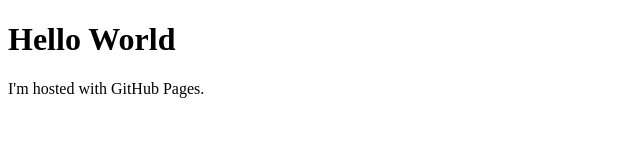
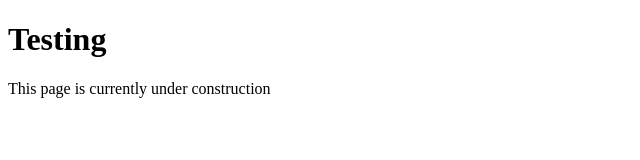
Before and after one commit to MadeleineBirchfield/MadeleineBirchfield.github.io, a plain HTML site: page index.html in a window 1280 px wide. Shown: the whole page, without its empty margins (0-640 px from the left). Drawn offline with Linux system fonts and the light colour scheme.

Commit message:
Update index.html

```diff
--- a/index.html
+++ b/index.html
@@ -1,7 +1,7 @@
 <!DOCTYPE html>
 <html lang="en">
 <body>
-<h1>Hello World</h1>
-<p>I'm hosted with GitHub Pages.</p>
+  <h1>Testing</h1>
+  <p>This page is currently under construction</p>
 </body>
 </html>
```
